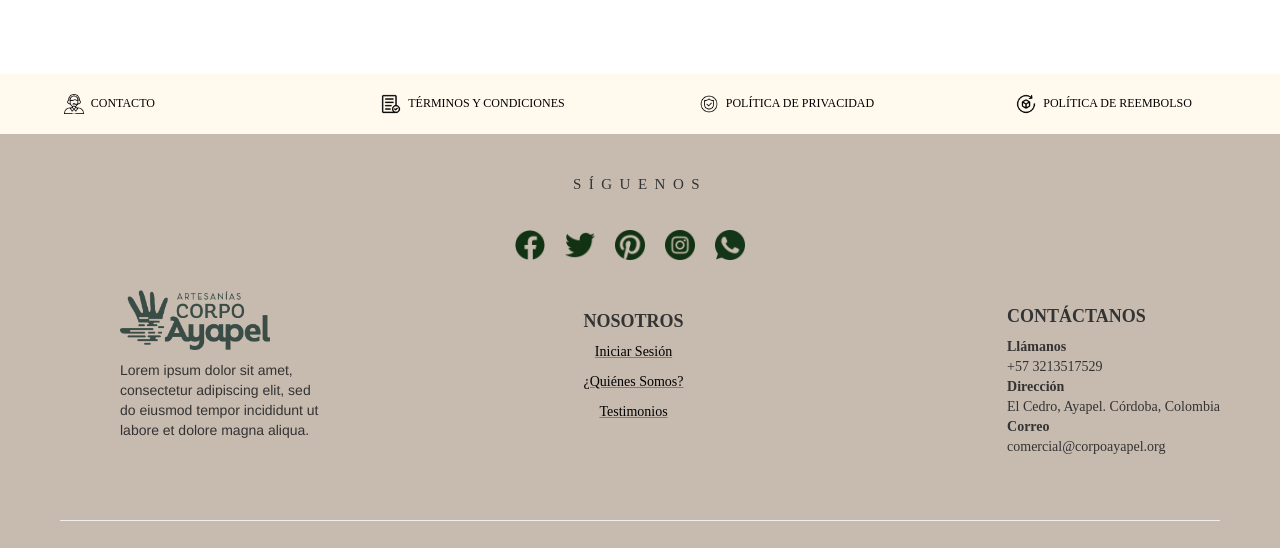
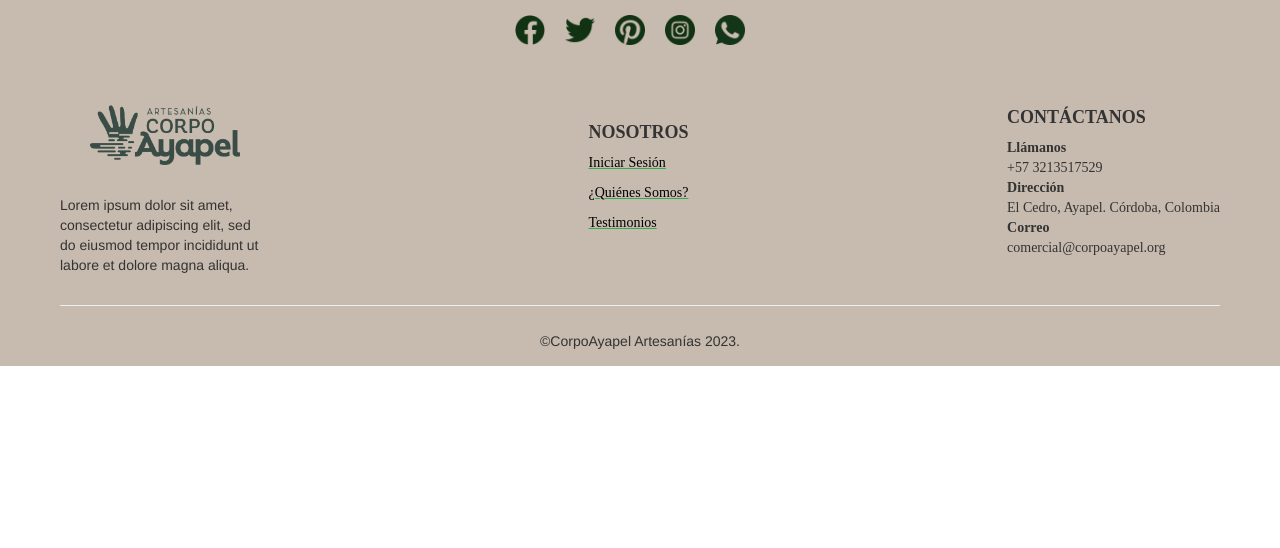
Before and after one commit to MAKAIABootcamp/corpoAyapelEcommerce-project-front-4, a React (Vite) app in the folder e-commerce-artesanias/: page / in a window 1280 px wide. Shown: the part 219-767 px from the top of the page. Built offline with nearby package versions, Linux system fonts and the light colour scheme; no server answers.

Commit message:
footer complete

```diff
--- a/e-commerce-artesanias/src/components/Footer/Footer.jsx
+++ b/e-commerce-artesanias/src/components/Footer/Footer.jsx
@@ -101,7 +101,7 @@ const Footer = () => {
                 <h4>
                   <b>Nosotros</b>
                 </h4>
-                <NavLink to='/Validation' activeClassname='active'>
+                <NavLink to='/Login' activeClassname='active'>
                   <p>Iniciar Sesión</p>
                 </NavLink>
                 <NavLink to='/AboutUs' activeClassname='active'>
--- a/e-commerce-artesanias/src/components/Footer/Footer.scss
+++ b/e-commerce-artesanias/src/components/Footer/Footer.scss
@@ -1,5 +1,5 @@
 .body{
-    position: fixed;
+    position: relative;
     bottom: 0;
     width: 100%;
     background-color: #C7BBAF;
@@ -57,15 +57,12 @@
         display: flex;
         justify-content: space-between;
         align-items: center;
+        flex-wrap: wrap;
         .contact{
-            margin-top: -30px;
+            font-family: 'Dosis' !important;
             h4{
                 text-transform: uppercase;
             }
-            display: inline;
-            align-items: flex-end;
-            margin-left: 20px;
-            font-family: 'Dosis' !important;
             p{
               margin: 0;
             }
@@ -73,17 +70,10 @@
         .logo{
             width: 150px;
             height: 100%;
-            margin-left: 60px;
-            margin-bottom: 40px;
+            margin: 30px;
         }
         .text{
-            bottom: 0;
-            left: 0;
-            right: 0;
-            margin: 60px;
-            display: block;
             max-width: 200px;
-            margin-top: -30px;
           }
 
       }
@@ -97,16 +87,12 @@
         h4{
             font-family: 'Dosis' !important;
             text-transform: uppercase;
-            display: flex;
-            text-align: center;
-            margin-top: -40px;
         }
         p{
-            text-align: center;
+
             color: black;
             font-family: 'Dosis' !important;
             text-decoration: underline #33AC4F;
-            margin-right: 100px;
         }
     }
 }
--- a/e-commerce-artesanias/src/components/Footer/PrivacyPolicy.scss
+++ b/e-commerce-artesanias/src/components/Footer/PrivacyPolicy.scss
@@ -10,6 +10,8 @@
     margin-left: 20px;
     margin-bottom: 20px;
     flex-shrink: 0;
+    width: 100%;
+    max-width: 550px;
   }
   h1 {
     margin-top: 0;
@@ -40,14 +42,19 @@
     font-size: 16px !important;
   }
   .section {
+    /*
     width: 100%;
     display: block;
     position: relative;
-    overflow: hidden;
+    overflow: hidden; */
     background-repeat: no-repeat;
     background-position: center center;
     background-size: cover;
     box-sizing: border-box;
+    padding-top: 30px;
+  }
+  ul{
+    width: unset;
   }
   .paragraph{
     margin: 0 0 2em 0;
--- a/e-commerce-artesanias/src/components/Footer/RefundPolicy.scss
+++ b/e-commerce-artesanias/src/components/Footer/RefundPolicy.scss
@@ -22,6 +22,8 @@
         margin-left: 20px;
         margin-bottom: 20px;
         flex-shrink: 0;
+        width: 100%;
+        max-width: 550px;
       }
       a{
         color: darkgreen;
@@ -36,17 +38,23 @@
         text-transform: uppercase;
         text-align: left !important;
       }
+      ul{
+        display: block;
+        list-style: disc;
+        padding: 10px;
+      }
       li{
         font-size: 16px !important;
+        list-style: disc;
+        padding: 5px 16px;
+        display: list-item;
+        margin: 1rem;
       }
       .section {
-        width: 100%;
-        display: block;
-        position: relative;
-        overflow: hidden;
         background-repeat: no-repeat;
         background-position: center center;
         background-size: cover;
         box-sizing: border-box;
+        padding-top: 30px;
       }
 }
--- a/e-commerce-artesanias/src/pages/PrivacyPolicy/PrivacyPolicy.jsx
+++ b/e-commerce-artesanias/src/pages/PrivacyPolicy/PrivacyPolicy.jsx
@@ -13,8 +13,6 @@ const PrivacyPolicy = () => {
         </div>
         <div>
           <img className='image' src={Imagen} alt="matica" />
-        </div>
-
           <div class="buton-inicial">
             <a href="/">Inicio</a> &nbsp;/&nbsp;
             <span>Política de privacidad</span>
@@ -214,6 +212,8 @@ const PrivacyPolicy = () => {
               <strong>Agrega información de contacto relevante</strong>).
             </p>
           </div>
+        </div>
+
       </section>
     </>
   );
```
Also changed, not shown: e-commerce-artesanias/src/pages/RefundPolicy/RefundPolicy.jsx (line endings or trailing spaces). Lines whose indentation alone changed are shown as unchanged.
